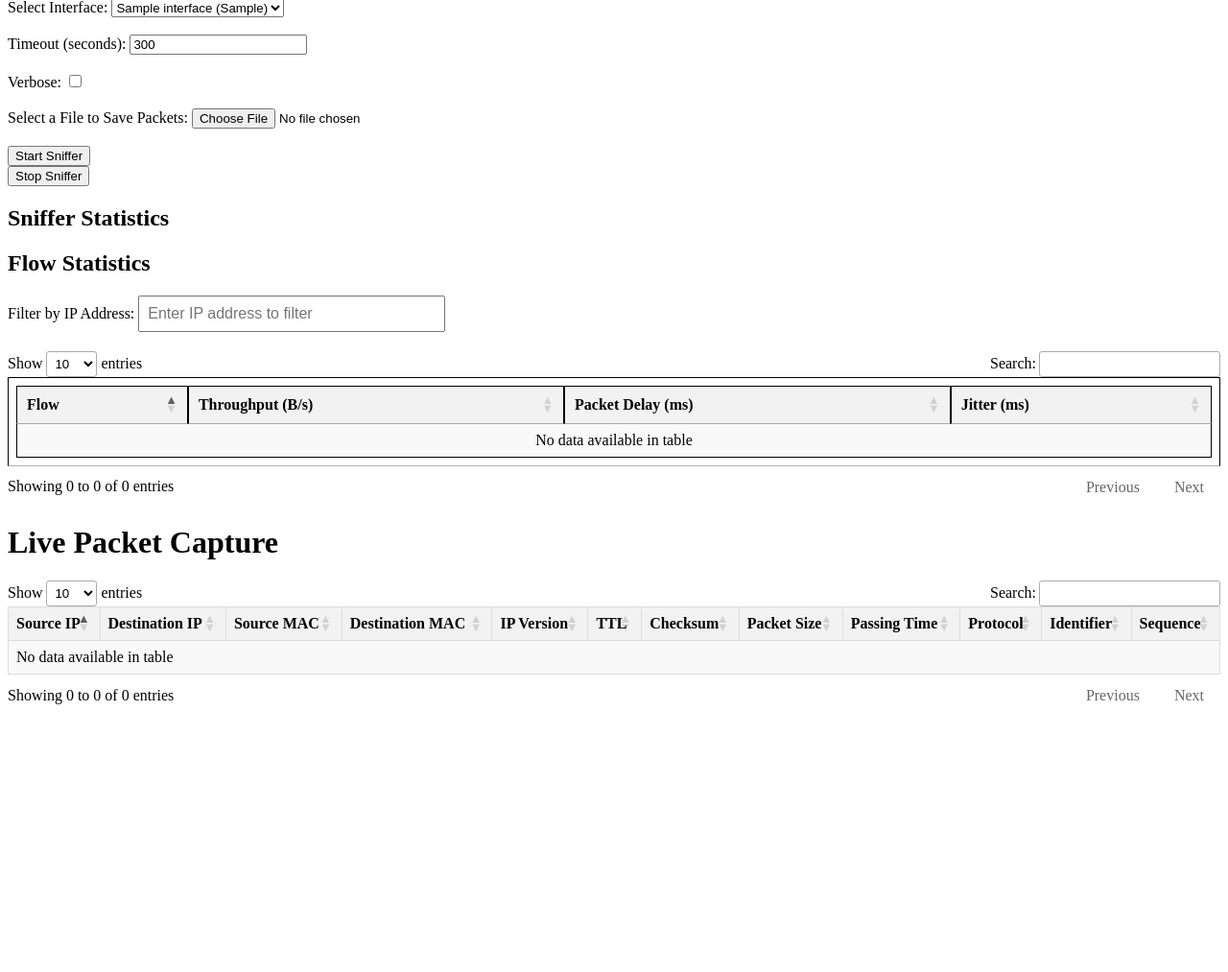
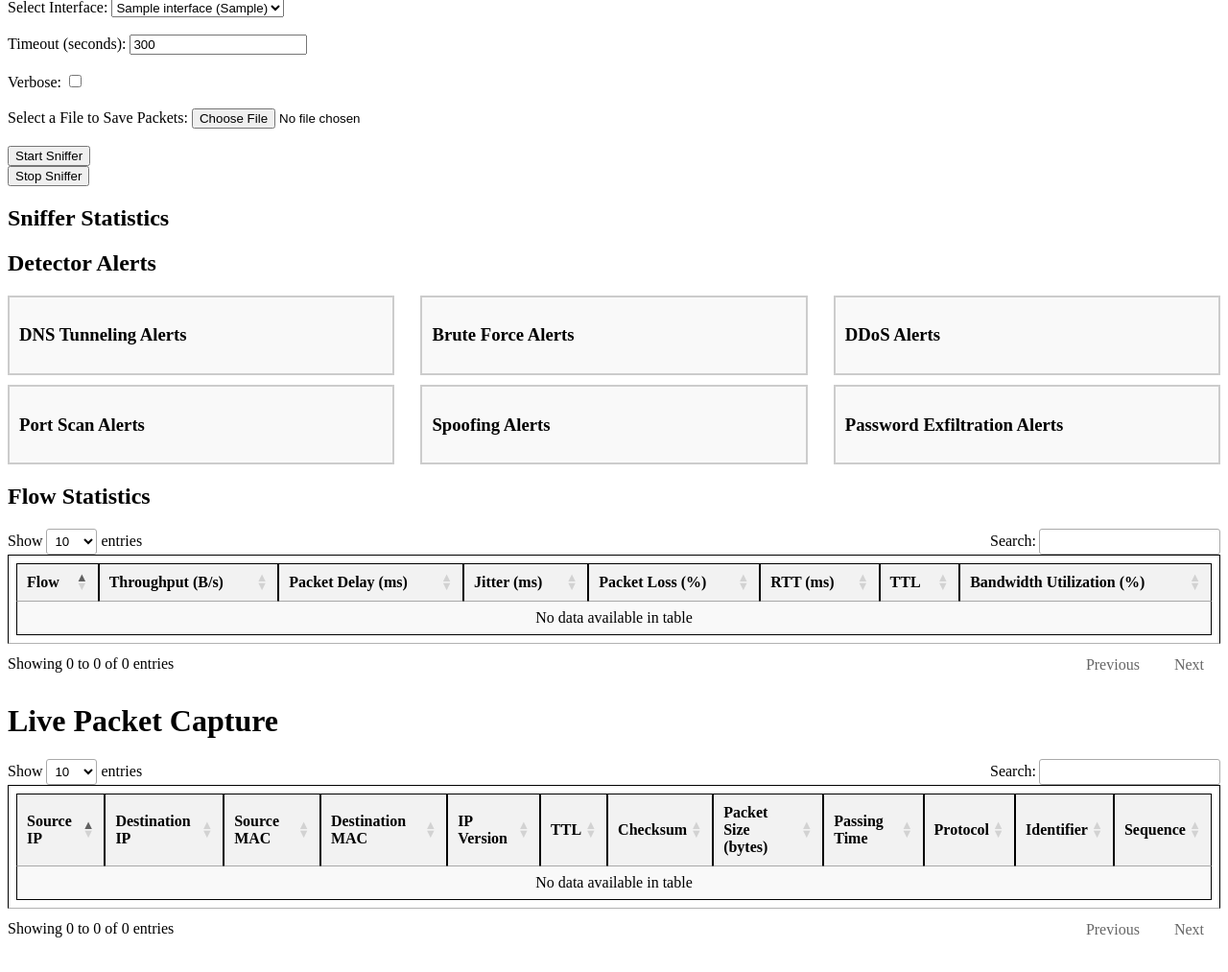
Before and after one commit to Maciasssss/WebMonitoring, a Flask app: template web/templates/index.html in a window 1280 px wide. Shown: the part 81-1094 px from the top of the page at 96% size. After the commit the page ends 1058 px from the top, so only its background shows below. Run offline with Flask 3, Linux system fonts and the light colour scheme; the template is opened without the code that fills it: most values are stand-ins (such as "Sample title", 1, 10 or a date in 2020); some libraries are stand-ins or nearby versions.

Commit message:
adding detectors and allerts

```diff
--- a/web/static/app.js
+++ b/web/static/app.js
@@ -1,7 +1,27 @@
 $(document).ready(function() {
     let captureStarted = false;  // Flag to prevent multiple starts
-    const packetTable = $('#packetTable').DataTable();  // Initialize DataTable
-    const flowStatisticsTable = $('#flowStatisticsTable').DataTable();
+    const packetTable = $('#packetTable').DataTable({
+        columns: [
+            { title: "Source IP" },
+            { title: "Destination IP" },
+            { title: "Source MAC" },
+            { title: "Destination MAC" },
+            { title: "IP Version" },
+            { title: "TTL" },
+            { title: "Checksum" },
+            { title: "Packet Size (bytes)" },
+            { title: "Passing Time" },
+            { title: "Protocol" },
+            { title: "Identifier" },
+            { title: "Sequence" }
+        ],
+        pageLength: 10,  // Adjust the number of rows displayed per page
+        responsive: true  // Make it responsive
+    });  // Initialize DataTable
+    const flowStatisticsTable = $('#flowStatisticsTable').DataTable({
+        pageLength: 10,  // Adjust the number of rows displayed per page
+        responsive: true  // Make it responsive
+    });
     function fetchStatistics() {
         $.get('/statistics', function(stats) {
             console.log("Received statistics:", stats);
@@ -130,9 +150,7 @@ $(document).ready(function() {
     }
     // Fetch flow statistics and filter based on the user's input
     function fetchFlowStatistics() {
-        const ipFilter = $('#flowIpFilter').val().trim();
-
-        $.get('/flow_statistics', { ip_filter: ipFilter }, function(flow_stats) {
+        $.get('/flow_statistics', function(flow_stats) {
             // Clear the flow statistics table
             flowStatisticsTable.clear();
 
@@ -140,9 +158,13 @@ $(document).ready(function() {
                 const flowData = flow_stats[flow];
                 flowStatisticsTable.row.add([
                     flow,
-                    flowData.throughput.toFixed(2),
-                    flowData.packet_delay.toFixed(2),
-                    flowData.jitter.toFixed(2)
+                    flowData.throughput.toFixed(2),             // Throughput in B/s
+                    flowData.packet_delay.toFixed(2),           // Packet delay in ms
+                    flowData.jitter.toFixed(2),                 // Jitter in ms
+                    flowData.packet_loss.toFixed(2),            // Packet loss in percentage
+                    flowData.rtt.toFixed(2),                    // Round Trip Time (RTT) in ms
+                    flowData.ttl,                               // Time To Live (TTL)
+                    flowData.bandwidth_utilization.toFixed(2)   // Bandwidth utilization in percentage
                 ]);
             }
 
@@ -151,11 +173,123 @@ $(document).ready(function() {
     }
 
 
+
     // Handle user input in the IP filter field
     $('#flowIpFilter').on('input', function() {
         fetchFlowStatistics();  // Re-fetch flow statistics when the input changes
     });
+    const dnsTunnelingAlerts = $('#dnsTunnelingAlerts');
+    const bruteForceAlerts = $('#bruteForceAlerts');
 
+    function fetchDetectorAlerts() {
+        $.get('/detector_alerts', function(alerts) {
+            // Clear previous alerts
+            dnsTunnelingAlerts.empty();
+            bruteForceAlerts.empty();
+            ddosAlerts.empty();
+            portScanAlerts.empty();
+            spoofingAlerts.empty();
+            passwordExfiltrationAlerts.empty();
+
+            // Reset flags
+            $('#dnsTunnelingFlag').addClass('hidden');
+            $('#bruteForceFlag').addClass('hidden');
+            $('#ddosFlag').addClass('hidden');
+            $('#portScanFlag').addClass('hidden');
+            $('#spoofingFlag').addClass('hidden');
+            $('#passwordExfiltrationFlag').addClass('hidden');
+
+            // Populate DNS Tunneling Alerts
+            if (alerts.dns_tunneling.length > 0) {
+                $('#dnsTunnelingFlag').removeClass('hidden'); // Show red flag
+                alerts.dns_tunneling.forEach(alert => {
+                    const listItem = `<li><a href="#" class="alert-link" data-alert="${alert.details}">DNS Tunneling detected from ${alert.ip}</a></li>`;
+                    dnsTunnelingAlerts.append(listItem);
+                });
+            }
+
+            // Populate Brute Force Alerts
+            if (alerts.brute_force.length > 0) {
+                $('#bruteForceFlag').removeClass('hidden'); // Show red flag
+                alerts.brute_force.forEach(alert => {
+                    const listItem = `<li><a href="#" class="alert-link" data-alert="${alert.details}">Brute Force detected from ${alert.ip}</a></li>`;
+                    bruteForceAlerts.append(listItem);
+                });
+            }
+
+            // Populate DDoS Alerts
+            if (alerts.ddos.length > 0) {
+                $('#ddosFlag').removeClass('hidden'); // Show red flag
+                alerts.ddos.forEach(alert => {
+                    const listItem = `<li><a href="#" class="alert-link" data-alert="${alert.details}">DDoS attack detected from ${alert.ip}</a></li>`;
+                    ddosAlerts.append(listItem);
+                });
+            }
+
+            // Populate Port Scan Alerts
+            if (alerts.port_scan.length > 0) {
+                $('#portScanFlag').removeClass('hidden'); // Show red flag
+                alerts.port_scan.forEach(alert => {
+                    const listItem = `<li><a href="#" class="alert-link" data-alert="${alert.details}">Port Scan detected from ${alert.ip}</a></li>`;
+                    portScanAlerts.append(listItem);
+                });
+            }
+
+            // Populate Spoofing Alerts
+            if (alerts.spoofing.length > 0) {
+                $('#spoofingFlag').removeClass('hidden'); // Show red flag
+                alerts.spoofing.forEach(alert => {
+                    const listItem = `<li><a href="#" class="alert-link" data-alert="${alert.details}">Spoofing detected from ${alert.ip}</a></li>`;
+                    spoofingAlerts.append(listItem);
+                });
+            }
+
+            // Populate Password Exfiltration Alerts
+            if (alerts.password_exfiltration.length > 0) {
+                $('#passwordExfiltrationFlag').removeClass('hidden'); // Show red flag
+                alerts.password_exfiltration.forEach(alert => {
+                    const listItem = `<li><a href="#" class="alert-link" data-alert="${alert.details}">Password Exfiltration detected from ${alert.ip}</a></li>`;
+                    passwordExfiltrationAlerts.append(listItem);
+                });
+            }
+
+            // Add click event to show detailed info in a modal
+            $('.alert-link').on('click', function(event) {
+                event.preventDefault();
+                const alertDetails = $(this).data('alert');
+                displayAlertModal(alertDetails);  // Show the alert details in a modal
+            });
+        });
+    }
+
+
+
+    // Function to display the alert modal
+    function displayAlertModal(details) {
+        // Set the modal content with the alert details
+        const detailsHtml = `
+            <h3>Alert Details</h3>
+            <p>${details}</p>
+        `;
+        $('#alertDetails').html(detailsHtml);  // Insert the details into the modal content
+
+        // Show the modal
+        const modal = document.getElementById("alertModal");
+        modal.style.display = "block";
+
+        // Close modal when clicking the "X" button
+        const span = document.getElementsByClassName("close")[0];
+        span.onclick = function() {
+            modal.style.display = "none";
+        }
+
+        // Close the modal if the user clicks anywhere outside the modal
+        window.onclick = function(event) {
+            if (event.target == modal) {
+                modal.style.display = "none";
+            }
+        }
+    }
     // Form submission via AJAX
     $('#startCaptureForm').submit(function(event) {
         event.preventDefault();  // Prevent the form from submitting normally
@@ -172,6 +306,7 @@ $(document).ready(function() {
                     alert("Packet sniffer started!");
 
                     // Start polling for statistics and packets after the sniffer starts
+                    setInterval(fetchDetectorAlerts, 1000);
                     setInterval(fetchStatistics, 1000);
                     setInterval(fetchFlowStatistics, 1000);
                     setInterval(fetchPackets, 500);
@@ -182,4 +317,5 @@ $(document).ready(function() {
                 });
         }
     });
+
 });
--- a/web/static/styles.css
+++ b/web/static/styles.css
@@ -16,42 +16,6 @@ input[type="text"] {
 }
 
 
-#tableContainer {
-    width: 100%;
-    height: 400px; /* Adjust the height to show approximately 15 rows */
-    overflow-y: scroll;
-}
-
-#packetTable {
-    width: 100%;
-    border-collapse: collapse;
-}
-
-#packetTable thead {
-    position: sticky;
-    top: 0;
-    background-color: #f1f1f1;
-}
-
-#packetTable th, #packetTable td {
-    border: 1px solid #ddd;
-    padding: 8px;
-    text-align: left;
-}
-
-#packetTable tr:nth-child(even) {
-    background-color: #f2f2f2;
-}
-
-#packetTable tr:hover {
-    background-color: #ddd;
-}
-
-#searchInput {
-    margin-bottom: 10px;
-    padding: 8px;
-    width: 300px;
-}
 
 
 
@@ -90,3 +54,38 @@ input[type="text"] {
     text-decoration: none;
     cursor: pointer;
 }
+
+
+/* alrts*/
+.alerts-container {
+    display: flex;
+    justify-content: space-between;
+    flex-wrap: wrap;
+    gap: 10px;
+}
+
+.alert-box {
+    border: 2px solid #ccc;
+    padding: 10px;
+    width: 30%; /* Adjust this for the layout */
+    min-width: 200px;
+    position: relative;
+    background-color: #f9f9f9;
+}
+
+.flag {
+    font-size: 24px;
+    color: red;
+    position: absolute;
+    top: 10px;
+    right: 10px;
+}
+
+.hidden {
+    display: none;
+}
+
+ul {
+    list-style-type: none;
+    padding-left: 0;
+}
--- a/web/templates/index.html
+++ b/web/templates/index.html
@@ -46,13 +46,67 @@
         <!-- Statistics will be populated by JavaScript -->
     </div>
 
+    <h2>Detector Alerts</h2>
+        <div id="alertsContainer" class="alerts-container">
+            <!-- DNS Tunneling Alert -->
+            <div id="dnsTunnelingAlertBox" class="alert-box">
+                <h3>DNS Tunneling Alerts</h3>
+                <ul id="dnsTunnelingAlerts"></ul>
+                <span id="dnsTunnelingFlag" class="flag hidden">&#x1F6A8;</span> <!-- Red Flag Icon -->
+            </div>
+
+            <!-- Brute Force Alert -->
+            <div id="bruteForceAlertBox" class="alert-box">
+                <h3>Brute Force Alerts</h3>
+                <ul id="bruteForceAlerts"></ul>
+                <span id="bruteForceFlag" class="flag hidden">&#x1F6A8;</span> <!-- Red Flag Icon -->
+            </div>
+
+            <!-- DDoS Alert -->
+            <div id="ddosAlertBox" class="alert-box">
+                <h3>DDoS Alerts</h3>
+                <ul id="ddosAlerts"></ul>
+                <span id="ddosFlag" class="flag hidden">&#x1F6A8;</span> <!-- Red Flag Icon -->
+            </div>
+
+            <!-- Port Scan Alert -->
+            <div id="portScanAlertBox" class="alert-box">
+                <h3>Port Scan Alerts</h3>
+                <ul id="portScanAlerts"></ul>
+                <span id="portScanFlag" class="flag hidden">&#x1F6A8;</span> <!-- Red Flag Icon -->
+            </div>
+
+            <!-- Spoofing Alert -->
+            <div id="spoofingAlertBox" class="alert-box">
+                <h3>Spoofing Alerts</h3>
+                <ul id="spoofingAlerts"></ul>
+                <span id="spoofingFlag" class="flag hidden">&#x1F6A8;</span> <!-- Red Flag Icon -->
+            </div>
+
+            <!-- Password Exfiltration Alert -->
+            <div id="passwordExfiltrationAlertBox" class="alert-box">
+                <h3>Password Exfiltration Alerts</h3>
+                <ul id="passwordExfiltrationAlerts"></ul>
+                <span id="passwordExfiltrationFlag" class="flag hidden">&#x1F6A8;</span> <!-- Red Flag Icon -->
+            </div>
+        </div>
+
+
+
+        <!-- Modal for alert details -->
+        <div id="alertModal" class="modal">
+            <div class="modal-content">
+                <span class="close">&times;</span>
+                <div id="alertDetails">
+                    <!-- Detailed alert information will be displayed here -->
+                </div>
+            </div>
+        </div>
+
+    </div>
+
     <h2>Flow Statistics</h2>
 
-    <!-- IP Filter Input -->
-    <div>
-        <label for="flowIpFilter">Filter by IP Address:</label>
-        <input type="text" id="flowIpFilter" placeholder="Enter IP address to filter">
-    </div>
 
     <!-- Flow Statistics Table -->
     <div id="flowStatisticsTableContainer">
@@ -63,6 +117,10 @@
                     <th>Throughput (B/s)</th>
                     <th>Packet Delay (ms)</th>
                     <th>Jitter (ms)</th>
+                    <th>Packet Loss (%)</th>
+                    <th>RTT (ms)</th>
+                    <th>TTL</th>
+                    <th>Bandwidth Utilization (%)</th>
                 </tr>
             </thead>
             <tbody>
```
Also changed, not shown: detectors/bruteforcelogin_detector.py (added, +29 -0 lines), detectors/dnstunneling_detector.py (added, +24 -0 lines), detectors/passwordfiltration_detector.py (added, +30 -0 lines), detectors/synflood_detector.py (added, +21 -0 lines), monitors/performance_monitor.py (+67 -4 lines), packet_sniffer.py (+49 -4 lines), sniffers/icmp_handler.py (+2 -7 lines), web/routes.py (+24 -0 lines).
